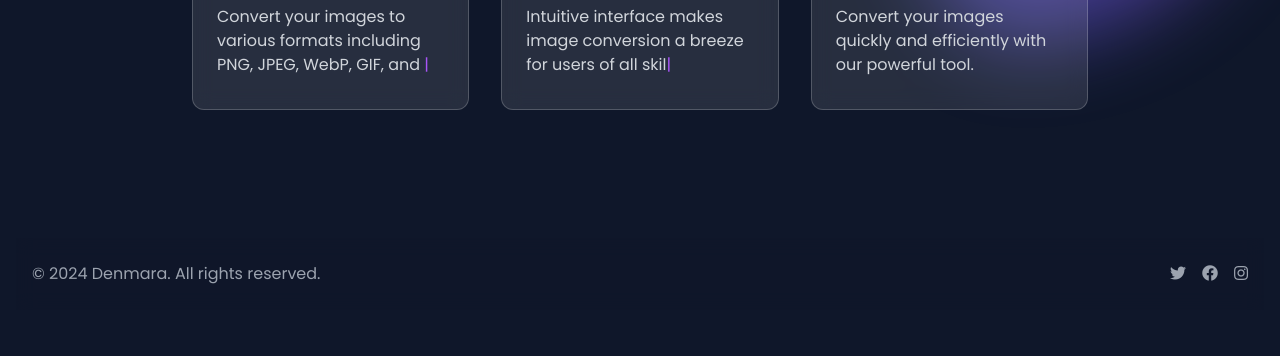
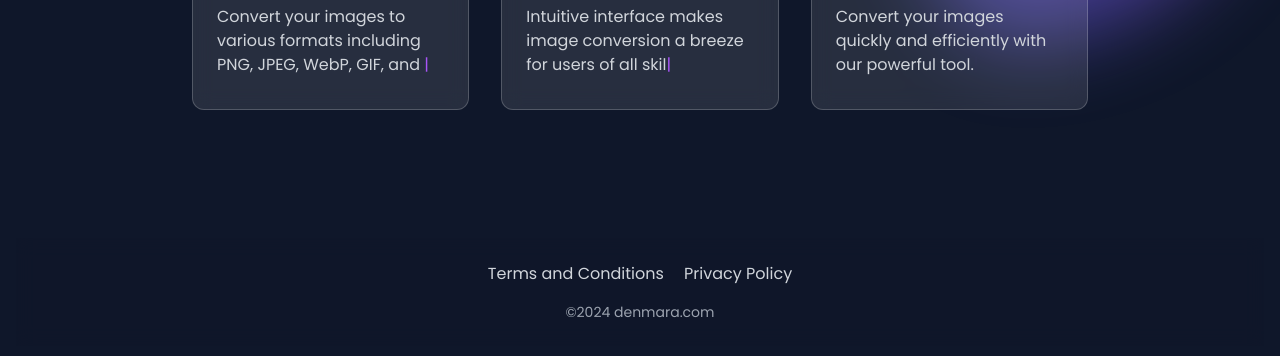
Before and after one commit to yasiir564/denmara, a plain HTML site: page anyformat.html in a window 1280 px wide. Shown: the part 756-1112 px from the top of the page. Before the commit the page ends 1082 px from the top, so only its background shows below. Drawn offline with nearby package versions, Linux system fonts and the light colour scheme.

Commit message:
Update anyformat.html

```diff
--- a/anyformat.html
+++ b/anyformat.html
@@ -225,13 +225,14 @@
         </div>
 
          </main>
-             <footer class="footer py-6 px-4 mt-16 bg-gray-800">
-        <div class="container mx-auto flex flex-col md:flex-row justify-between items-center">
-            <p class="text-gray-400">&copy; 2024 Denmara. All rights reserved.</p>
-            <div class="flex space-x-4 mt-4 md:mt-0">
-                <a href="#" class="text-gray-400 hover:text-purple-500 transition-colors"><i class="fab fa-twitter"></i></a>
-                <a href="#" class="text-gray-400 hover:text-purple-500 transition-colors"><i class="fab fa-facebook"></i></a>
-                <a href="#" class="text-gray-400 hover:text-purple-500 transition-colors"><i class="fab fa-instagram"></i></a>
+             <footer class="footer mt-16 py-6 px-6">
+        <div class="max-w-6xl mx-auto flex flex-col items-center">
+            <div class="mb-4">
+                <a href="/terms" class="text-gray-300 hover:text-white mx-2">Terms and Conditions</a>
+                <a href="/privacy" class="text-gray-300 hover:text-white mx-2">Privacy Policy</a>
+            </div>
+            <div class="text-gray-400 text-sm">
+                &copy;2024 denmara.com
             </div>
         </div>
     </footer>
@@ -252,6 +253,11 @@
         const downloadBtn = document.getElementById('downloadBtn');
 
         let selectedFile = null;
+
+          const userAvatar = localStorage.getItem('userAvatar');
+    if (userAvatar && loginText) {
+        loginText.innerHTML = `<img src="${userAvatar}" alt="User Avatar" class="w-8 h-8 rounded-full">`;
+    }
 
         // Drag and drop functionality
         ['dragenter', 'dragover', 'dragleave', 'drop'].forEach(eventName => {
```
